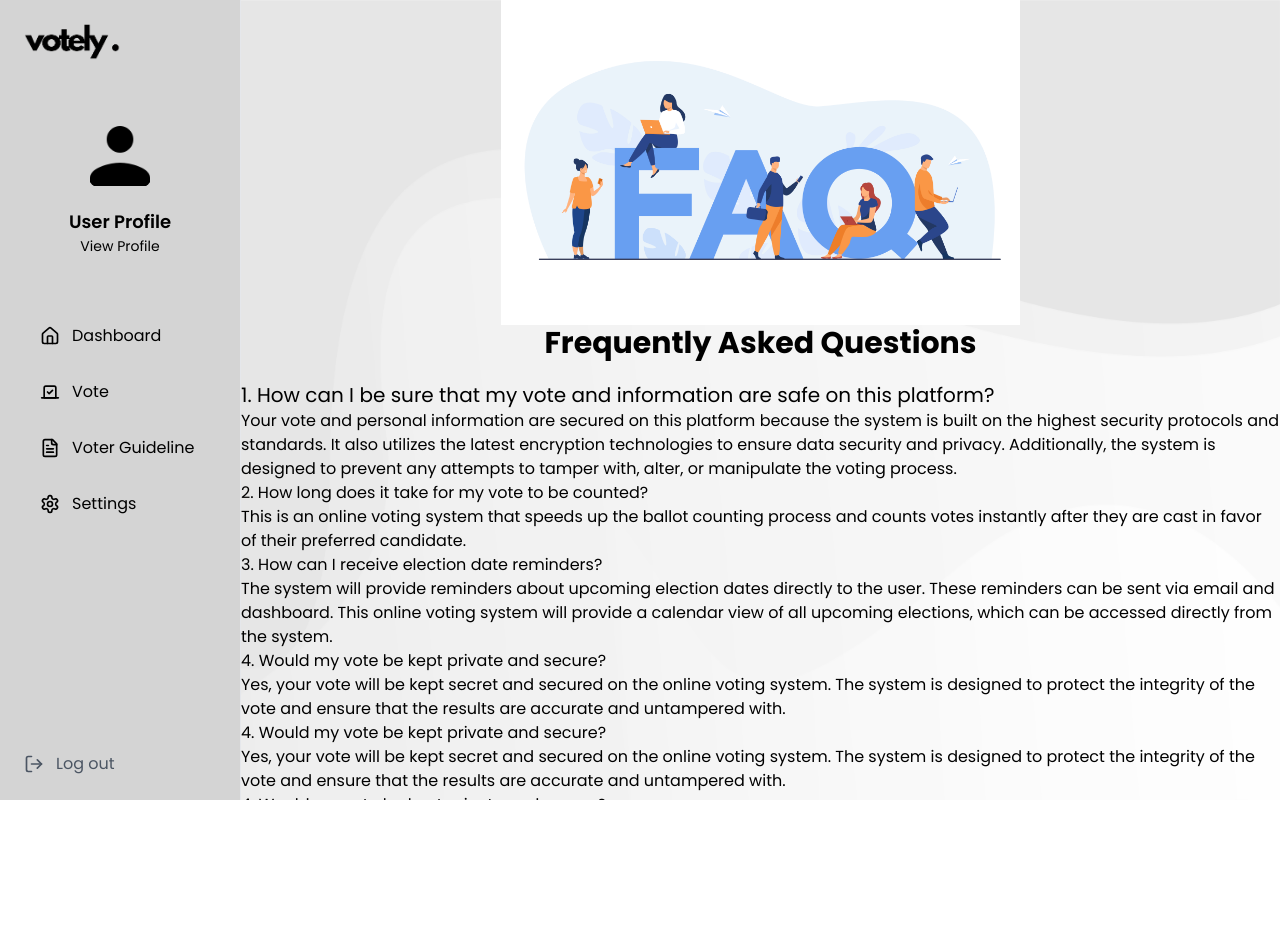
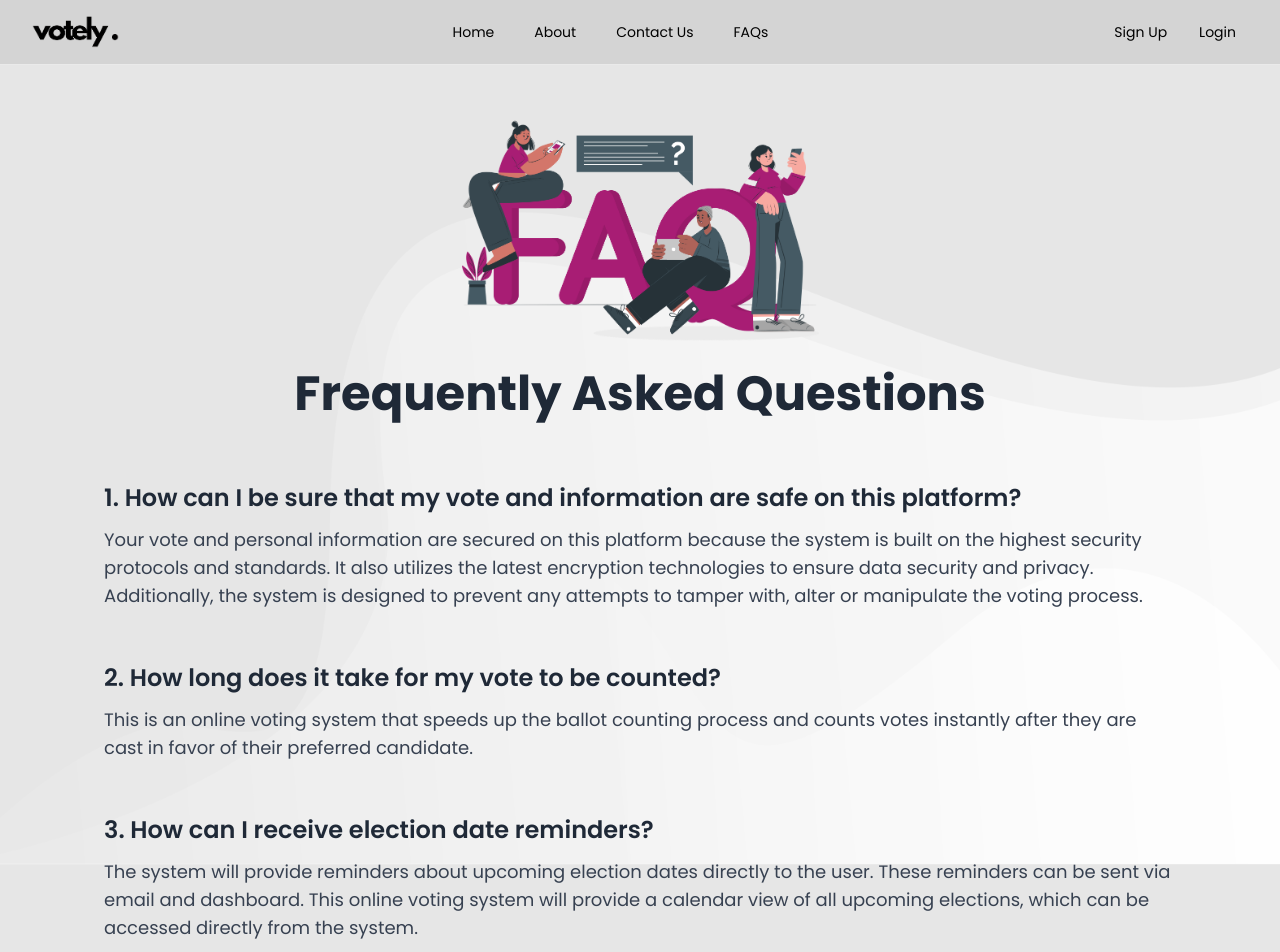
Before and after one commit to udithayeshmantha/Votely-E-voting-system, a React (Create React App) app: page /FAQ in a window 1280 px wide. Shown: the top 952 px of the page. Before the commit the page ends 800 px from the top, so only its background shows below. Built offline with nearby package versions, Linux system fonts and the light colour scheme.

Commit message:
Refactor App component to uncomment ConditionalNavBar and ConditionalFooter; update Navbar and Contactus components for improved layout and styling; enhance About Us page content formatting.

```diff
--- a/src/App.js
+++ b/src/App.js
@@ -21,10 +21,11 @@ import "./styles/App.css";
 function App() {
   return (
     <Router>
-      {/* <ConditionalNavBar /> */}
+      <ConditionalNavBar />
       <div className="flex">
-        <Sidebar />
-        <div className="flex-grow scrollable-content">
+        {/* <Sidebar /> */}
+        <div className="flex-grow">
+
           <Routes>
             <Route path="/" element={<Home />} />
             <Route path="/signin" element={<SignIn />} />
@@ -45,7 +46,7 @@ function App() {
         </div>
       </div>
 
-      {/* <ConditionalFooter /> */}
+      <ConditionalFooter />
     </Router>
   );
 }
--- a/src/components/Navbar.js
+++ b/src/components/Navbar.js
@@ -2,12 +2,10 @@ import {
   Disclosure,
   DisclosureButton,
   DisclosurePanel,
-
 } from "@headlessui/react";
 import { Bars3Icon, XMarkIcon } from "@heroicons/react/24/outline";
 import Logo from "../assets/logo.png";
 import { Link } from "react-router-dom";
-
 
 const navigation = [
   { name: "Home", href: "/", current: undefined },
@@ -30,7 +28,7 @@ export default function Navbar() {
         <div className="relative flex h-16 items-center justify-between">
           <div className="absolute inset-y-0 left-0 flex items-center sm:hidden">
             {/* Mobile menu button */}
-             <DisclosureButton className="group relative inline-flex items-center justify-center rounded-md p-2 hover:bg-gray-400 hover:text-black ">
+            <DisclosureButton className="group relative inline-flex items-center justify-center rounded-md p-2 hover:bg-gray-400 hover:text-black ">
               <span className="absolute -inset-0.5" />
               <span className="sr-only ">Open main menu</span>
               <Bars3Icon
@@ -85,7 +83,7 @@ export default function Navbar() {
                     {item.name}
                   </Link>
                 ))}
-                </div>
+              </div>
             </div>
           </div>
         </div>
--- a/src/pages/Contactus.js
+++ b/src/pages/Contactus.js
@@ -8,13 +8,15 @@ const Contactus = () => {
       style={{ backgroundImage: `url(${Bg})` }}
     >
       <div>
-        <h1 className="text-4xl md:text-5xl pt-20 text-center font-bold">CONTACT US</h1>
+        <h1 className="text-4xl md:text-5xl pt-20 text-center font-bold text-gray-800 ">
+          CONTACT US
+        </h1>
         <h3 className="text-xl md:text-2xl p-5 text-center">
           Have a question? We're here to help.
         </h3>
       </div>
-      <div className="flex items-center justify-center px:0 sm:px-10 pb-20">
-        <div className="bg-white shadow-lg rounded-lg p-8 w-full max-w-4xl ">
+      <div className="flex items-center justify-center px-4 sm:px-10 pb-20">
+        <div className="bg-white shadow-lg rounded-lg p-8 w-full max-w-4xl">
           <form className="space-y-6">
             <div className="grid grid-cols-1 md:grid-cols-2 gap-6">
               <div className="flex flex-col">
@@ -72,7 +74,7 @@ const Contactus = () => {
                 Questions and Comments
               </label>
               <textarea
-                placeholder=""
+                placeholder="Your message"
                 rows="4"
                 className="mt-1 p-2 border border-gray-300 rounded-md"
               ></textarea>
@@ -82,7 +84,7 @@ const Contactus = () => {
             <div>
               <button
                 type="submit"
-                className="w-full bg-[#a81d74] text-white py-3 rounded-md font-medium transition"
+                className="w-full bg-[#a81d74] text-white py-3 rounded-md font-medium transition hover:bg-[#8d1a63]"
               >
                 SUBMIT REQUEST
               </button>
--- a/src/pages/FAQ.js
+++ b/src/pages/FAQ.js
@@ -1,60 +1,61 @@
-import React from 'react'
-import FAQImage from "../assets/image.jpg";
-import Bg from "../assets/bg.jpg";
+import React from "react";
+import FAQsImage from "../assets/FAQs.png";
+import Bg from "../assets/bg.jpg"; // Adjust the path as necessary
 
 const FAQ = () => {
+  const faqs = [
+    {
+      question:
+        "How can I be sure that my vote and information are safe on this platform?",
+      answer:
+        "Your vote and personal information are secured on this platform because the system is built on the highest security protocols and standards. It also utilizes the latest encryption technologies to ensure data security and privacy. Additionally, the system is designed to prevent any attempts to tamper with, alter or manipulate the voting process.",
+    },
+    {
+      question: "How long does it take for my vote to be counted?",
+      answer:
+        "This is an online voting system that speeds up the ballot counting process and counts votes instantly after they are cast in favor of their preferred candidate.",
+    },
+    {
+      question: "How can I receive election date reminders?",
+      answer:
+        "The system will provide reminders about upcoming election dates directly to the user. These reminders can be sent via email and dashboard. This online voting system will provide a calendar view of all upcoming elections, which can be accessed directly from the system.",
+    },
+    {
+      question: "Would my vote be kept private and secure?",
+      answer:
+        "Yes, your vote will be kept secret and secured on the online voting system. The system is designed to protect the integrity of the vote and ensure that the results are accurate and untampered with.",
+    },
+  ];
+
   return (
-
-    <div className='min-h-screen bg-cover bg-center bg-fixed font-Poppins' style={{ backgroundImage: `url(${Bg})` }}>
-        <div className='flex justify-center items-center'>
-        <img
-          src={FAQImage}
-          alt="FAQ Illustration"
-          className='w-2/4'
-        />
+    <div
+      className="min-h-screen bg-cover bg-center bg-fixed font-Poppins"
+      style={{ backgroundImage: `url(${Bg})` }}
+    >
+      <div className=" bg-opacity-75 py-10 px-10 md:px-20">
+        <div className="text-center mb-10">
+          <img
+            src={FAQsImage}
+            alt="FAQs"
+            className="mx-auto mb-6 w-1/3 hidden md:block"
+          />
+          <h1 className="text-5xl font-bold text-gray-800 pt-20 md:pt-0">
+            Frequently Asked Questions
+          </h1>
         </div>
-            <h1 className='text-3xl text-center font-bold pb-5'>Frequently Asked Questions</h1>
-
-            <div>
-                <h3 className='text-xl '>1. How can I be sure that my vote and information are safe on this platform?</h3>
-                <p className=''>
-                    Your vote and personal information are secured on this platform because the system is built on the highest security protocols and standards. It also utilizes the latest encryption technologies to ensure data security and privacy. Additionally, the system is designed to prevent any attempts to tamper with, alter, or manipulate the voting process.
-                </p>
+        <div className="space-y-1">
+          {faqs.map((faq, index) => (
+            <div key={index} className="p-6 bg-transparent">
+              <h2 className="text-2xl font-semibold mb-3 text-gray-800">
+                {index + 1}. {faq.question}
+              </h2>
+              <p className="text-gray-700 text-lg">{faq.answer}</p>
             </div>
-            <div>
-                <h3>2. How long does it take for my vote to be counted?</h3>
-                <p>
-                    This is an online voting system that speeds up the ballot counting process and counts votes instantly after they are cast in favor of their preferred candidate.
-                </p>
-            </div>
-            <div>
-                <h3>3. How can I receive election date reminders?</h3>
-                <p>
-                    The system will provide reminders about upcoming election dates directly to the user. These reminders can be sent via email and dashboard. This online voting system will provide a calendar view of all upcoming elections, which can be accessed directly from the system.
-                </p>
-            </div>
-            <div>
-                <h3>4. Would my vote be kept private and secure?</h3>
-                <p>
-                    Yes, your vote will be kept secret and secured on the online voting system. The system is designed to protect the integrity of the vote and ensure that the results are accurate and untampered with.
-                </p>
-            </div>
-            <div>
-                <h3>4. Would my vote be kept private and secure?</h3>
-                <p>
-                    Yes, your vote will be kept secret and secured on the online voting system. The system is designed to protect the integrity of the vote and ensure that the results are accurate and untampered with.
-                </p>
-            </div>
-            <div>
-                <h3>4. Would my vote be kept private and secure?</h3>
-                <p>
-                    Yes, your vote will be kept secret and secured on the online voting system. The system is designed to protect the integrity of the vote and ensure that the results are accurate and untampered with.
-                </p>
-            </div>
-
-
+          ))}
+        </div>
+      </div>
     </div>
-  )
-}
+  );
+};
 
 export default FAQ;
```
Also changed, not shown: src/pages/aboutus.js (+34 -12 lines), src/assets/FAQs.png, src/assets/image.jpg (deleted).
